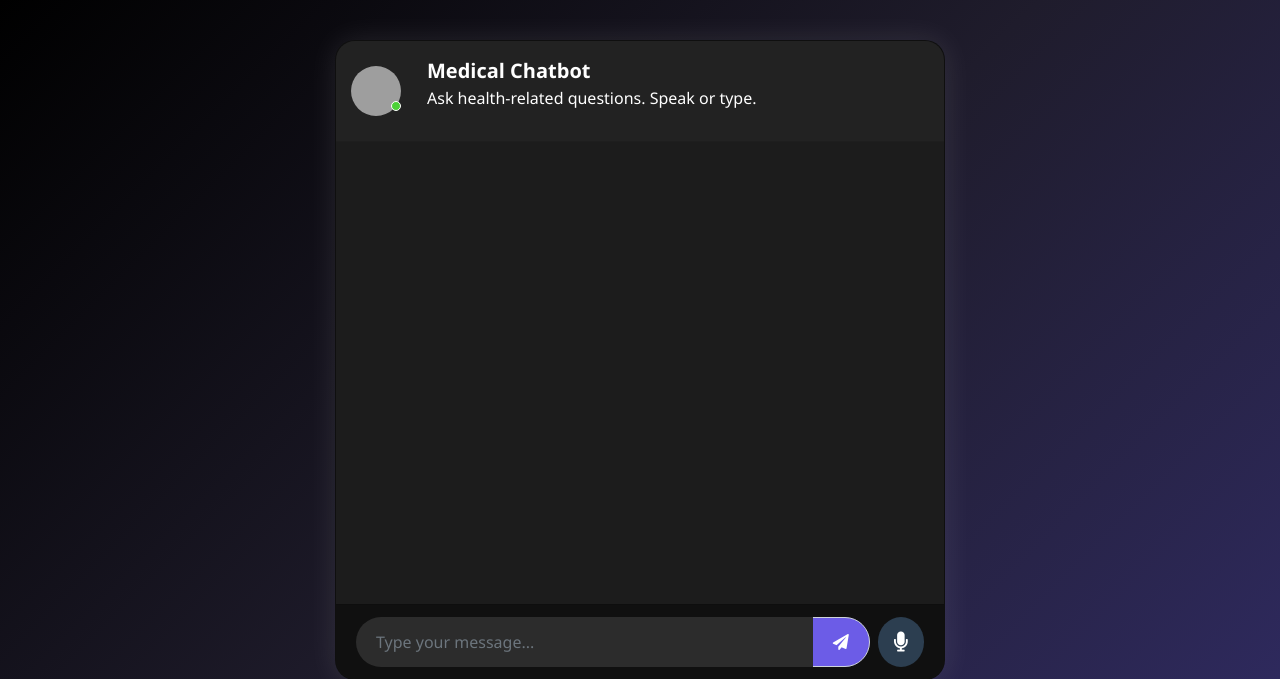
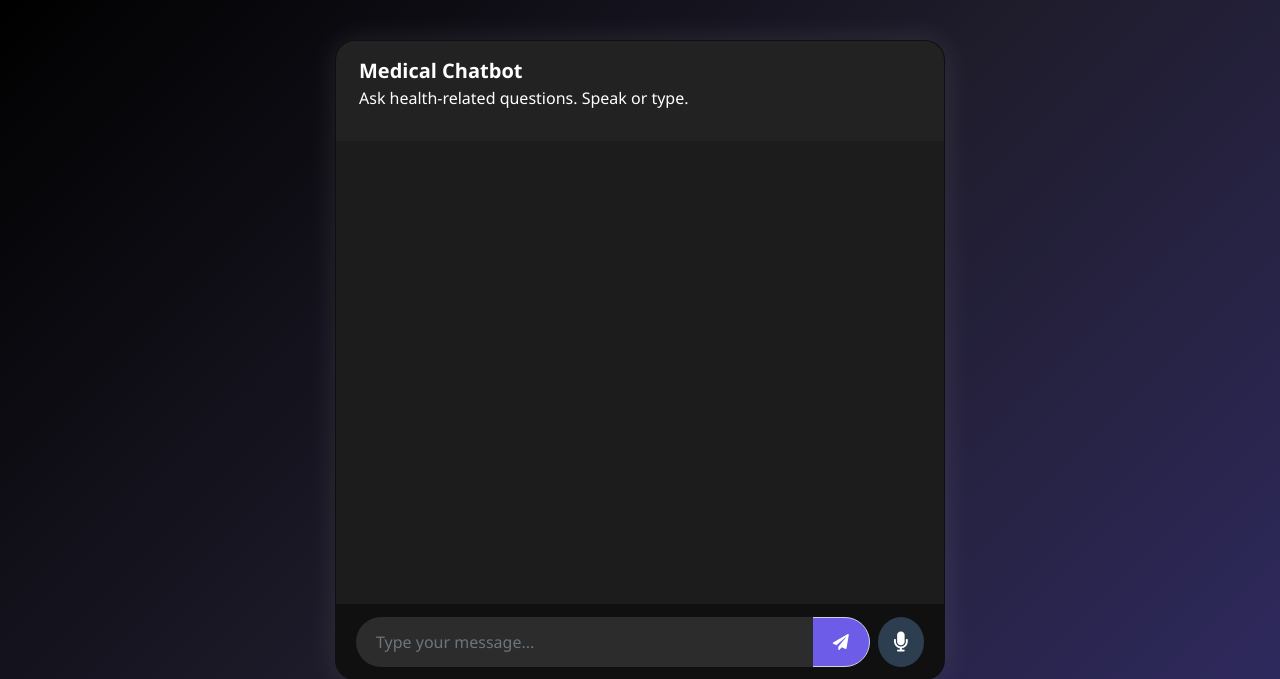
Before and after one commit to Abhishek4209/Medical-Chatbot-using-Llama2, a Flask app: page / in a window 1280 px wide. Shown: the top 679 px of the page. Run offline with Flask 3, Linux system fonts and the light colour scheme; some libraries are stand-ins or nearby versions; grey boxes are pictures that could not be loaded.

Commit message:
final commit

```diff
--- a/templates/chat.html
+++ b/templates/chat.html
@@ -29,22 +29,6 @@
       padding: 15px;
       border-top-left-radius: 20px;
       border-top-right-radius: 20px;
-    }
-    .user_img {
-      height: 50px;
-      width: 50px;
-      border-radius: 50%;
-      margin-right: 10px;
-    }
-    .online_icon {
-      background: #4cd137;
-      width: 10px;
-      height: 10px;
-      border-radius: 50%;
-      position: absolute;
-      top: 35px;
-      left: 40px;
-      border: 1.5px solid white;
     }
     .user_info span {
       font-size: 20px;
@@ -132,11 +116,7 @@
         <div class="card">
           <div class="card-header msg_head">
             <div class="d-flex bd-highlight align-items-center">
-              <div class="img_cont position-relative">
-                <img src="https://cdn-icons-png.flaticon.com/512/387/387569.png" class="rounded-circle user_img">
-                <span class="online_icon"></span>
-              </div>
-              <div class="user_info ml-3">
+              <div class="user_info ml-2">
                 <span>Medical Chatbot</span>
                 <p>Ask health-related questions. Speak or type.</p>
               </div>
@@ -210,9 +190,6 @@
             <div class="msg_cotainer_send">${rawText}
               <span class="msg_time_send">${str_time}</span>
             </div>
-            <div class="img_cont_msg">
-              <img src="https://i.ibb.co/d5b84Xw/Untitled-design.png" class="rounded-circle user_img_msg">
-            </div>
           </div>
         `;
 
@@ -229,9 +206,6 @@
 
           var botHtml = `
             <div class="d-flex justify-content-start mb-4">
-              <div class="img_cont_msg">
-                <img src="https://cdn-icons-png.flaticon.com/512/387/387569.png" class="rounded-circle user_img_msg">
-              </div>
               <div class="msg_cotainer">
                 ${data}
                 <span class="msg_time">${str_time}</span>
```
